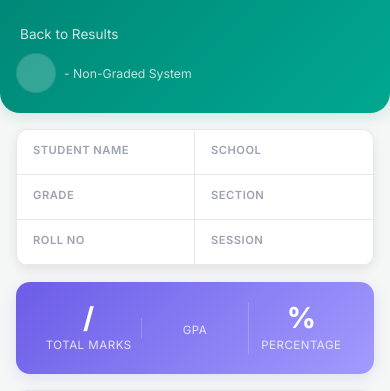
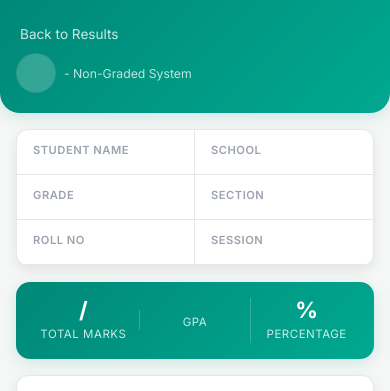
Before and after one commit to nabinGhimire/simsnepal_com_django, a Django app: template webview/templates/webview/parent_result_detail_ng.html in a window 390 px wide. Shown: the top 391 px of the page. Run offline with Django 5.2, Linux system fonts and the light colour scheme; the template is opened without the code that fills it, so the values that code supplies are empty; some libraries are stand-ins or nearby versions.

Commit message:
Decrease GPA card font size on mobile and use brand color gradient

```diff
--- a/webview/templates/webview/parent_result_detail_ng.html
+++ b/webview/templates/webview/parent_result_detail_ng.html
@@ -19,7 +19,7 @@
 
     /* GPA Summary Card - Non-Graded */
     .gpa-card-ng {
-      background: linear-gradient(135deg, #6c5ce7, #a29bfe);
+      background: linear-gradient(135deg, #008877, #00a890);
       border-radius: 14px;
       margin: 16px;
       padding: 20px;
@@ -28,7 +28,7 @@
       align-items: center;
       justify-content: space-around;
       text-align: center;
-      box-shadow: 0 4px 15px rgba(108,92,231,0.15);
+      box-shadow: 0 4px 15px rgba(0,136,119,0.15);
     }
     .gpa-item-ng {
       flex: 1;
@@ -40,6 +40,14 @@
       font-size: 1.8rem;
       font-weight: 800;
       line-height: 1.1;
+    }
+    @media (max-width: 480px) {
+      .gpa-number-ng {
+        font-size: 1.4rem;
+      }
+      .gpa-card-ng {
+        padding: 16px 12px;
+      }
     }
     .gpa-label-ng {
       font-size: 0.72rem;
```
